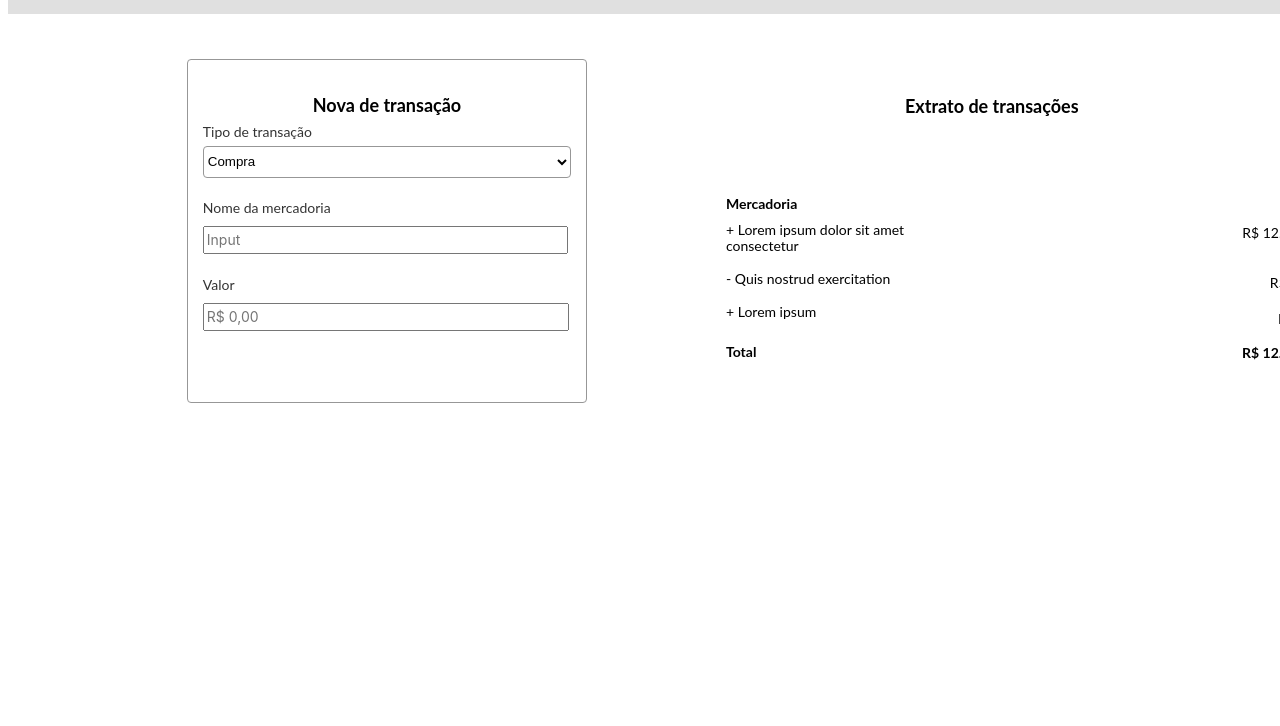
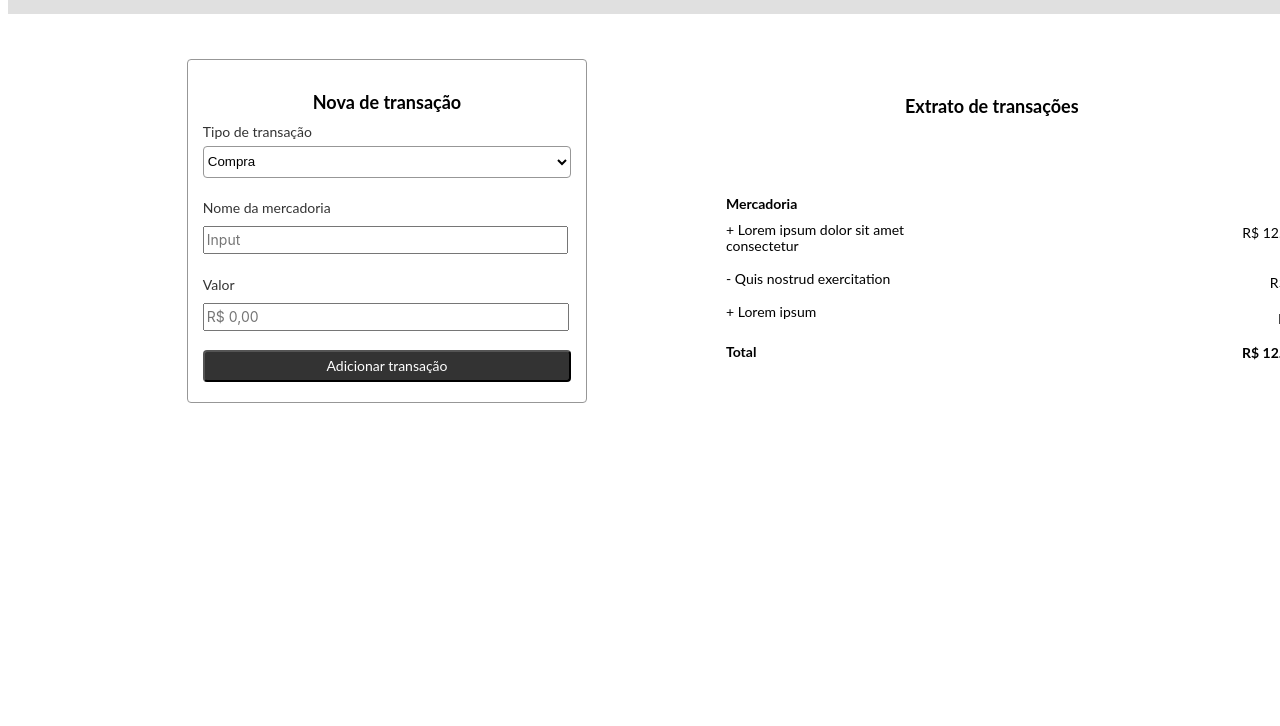
Before and after one commit to GeonyAlves/Projeto-1, a plain HTML site: page index.html in a window 1280 px wide. Shown: the part 74-800 px from the top of the page. Drawn offline with Linux system fonts and the light colour scheme.

Commit message:
feito a primeira seção

```diff
--- a/assets/css/style.css
+++ b/assets/css/style.css
@@ -300,6 +300,59 @@ color: #333333;
     border-radius: 4px;
 }
 
+.formbotão {
+    position: absolute;
+left: 3.72%;
+right: 3.72%;
+top: 84.59%;
+bottom: 5.81%;
+}
+
+.botãoadicionar {
+    position: absolute;
+height: 32px;
+left: 0%;
+right: 0%;
+top: 0.78px;
+}
+
+.adicionartransação {
+    position: absolute;
+    left: 0%;
+    right: 0%;
+    top: 0%;
+    bottom: 0%;
+
+    /* @font-size-base: 14px */
+
+    font-family: 'lato';
+    font-style: normal;
+    font-weight: 400;
+    font-size: 14px;
+    line-height: 22px;
+    /* or 157% */
+
+
+    align-items: center;
+    text-align: center;
+
+    /* @btn-primary-color */
+
+    color: #FFFFFF;
+
+    box-sizing: border-box;
+
+position: absolute;
+left: 0%;
+right: 0%;
+top: 0%;
+bottom: 0%;
+
+background: #333333;
+border-radius: 4px;
+
+}
+
 .segundaseção {
     position: absolute;
     width: 548px;
--- a/index.html
+++ b/index.html
@@ -34,8 +34,6 @@
             </div>
         </header>
         <div class="rectangle">
-            <div class="first">
-                <section class="firstsection">
             <div class="transactionform">
                 <h1 class="titulo1">Nova de transação</h1><br>
                 <div class="tipotransação">
@@ -58,11 +56,14 @@
                     <label class="valor" for="Valor">Valor</label>
                     <input class="textvalor" type="number" placeholder="R$ 0,00">
                 </div><br>
+                <form class="formbotão">
+                    <div class="botãoadicionar">
+                    <input class="adicionartransação" type="button" value="Adicionar transação">
+                    </div>
+                </form>
+            </div>
 
 
-                    </div>
-                </section>
-            </div>
         </div>
         <section class="segundaseção">
             <h1 class="titulo2">Extrato de transações</h1>
```
Lines whose indentation alone changed are shown as unchanged.
